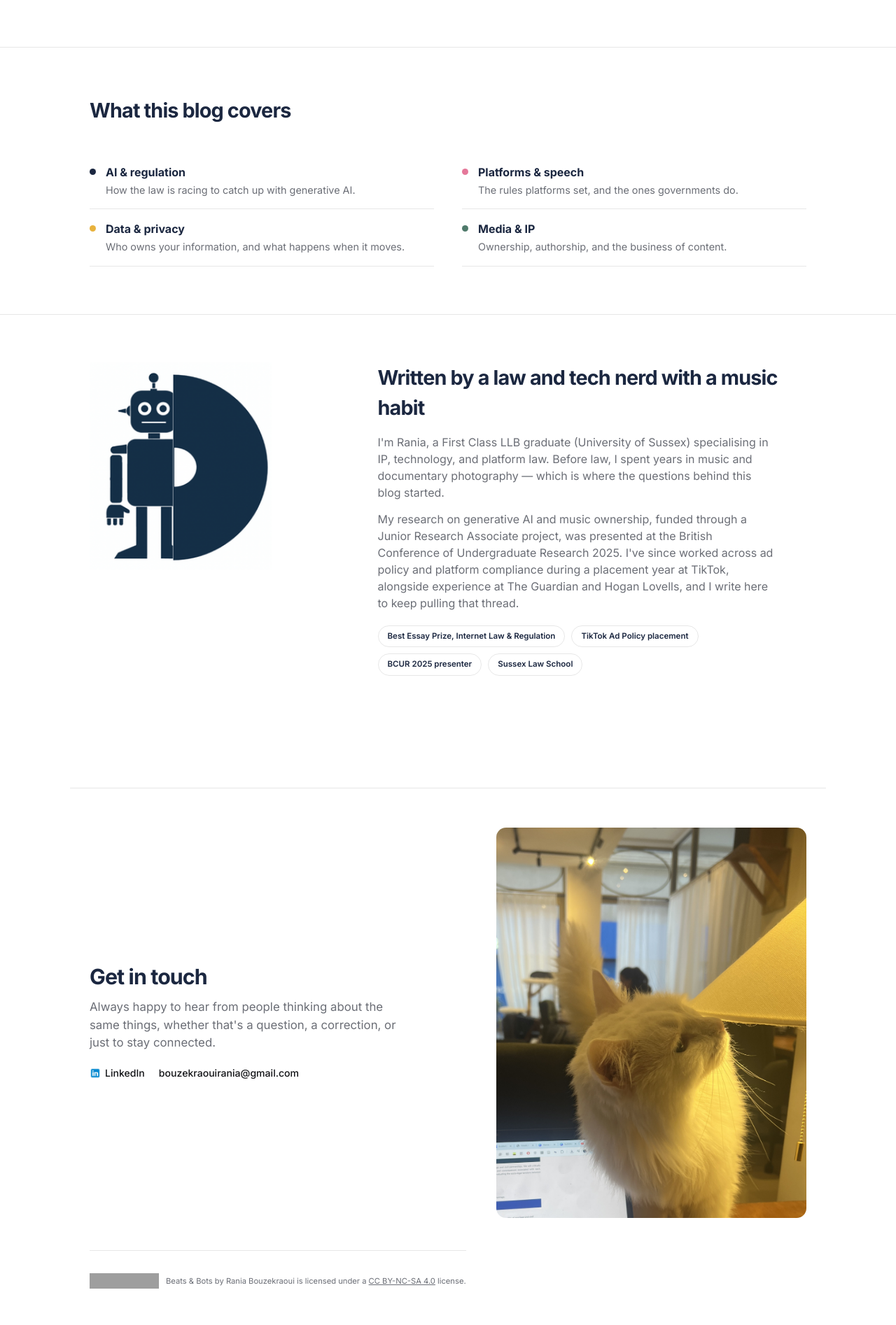
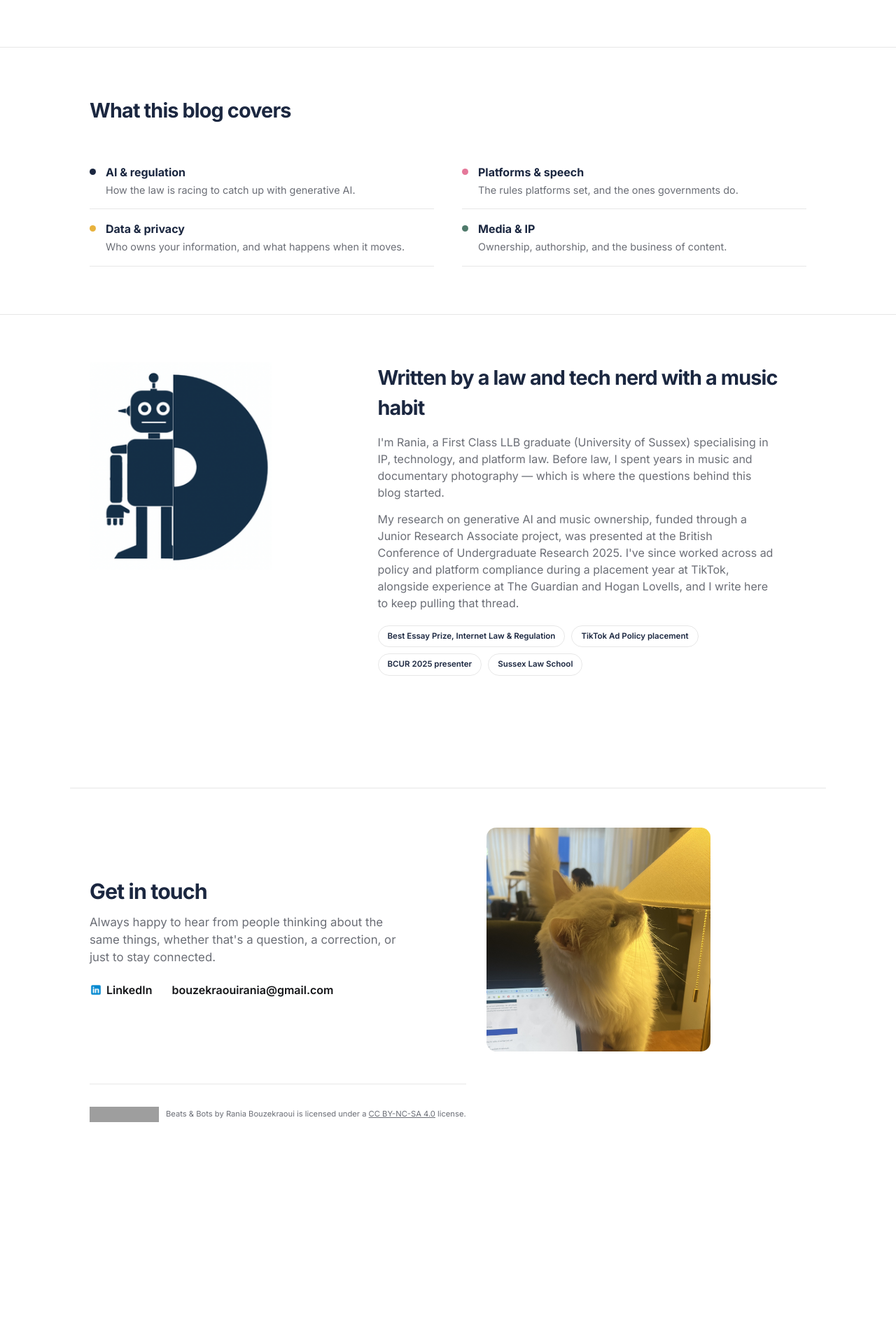
Before and after one commit to raniabouz/beats-and-bots, a Jekyll site: the page built from index.markdown, in a window 1280 px wide. Shown: the part 1411-3305 px from the top of the page at 70% size. Built offline with Jekyll 4.4.1, drawn with Linux system fonts in a browser that asks for light colours; after the commit the page ends 3067 px from its top, so only the background shows below that; grey boxes are pictures that could not be loaded.

Commit message:
fix contact pic

```diff
--- a/_layouts/default.html
+++ b/_layouts/default.html
@@ -239,16 +239,16 @@
     <div style="display:grid; grid-template-columns: 1.1fr 0.9fr; gap:40px; align-items:center;">
       <div>
         <h2 style="margin:0 0 14px; font-size:1.9rem; line-height:1.1; color:var(--navy);">Get in touch</h2>
-        <p style="color:var(--text-mute); font-size:1.05rem; max-width:44ch; margin:0 0 20px; line-height:1.5;">
+        <p style="color:var(--text-mute); font-size:1.05rem; max-width:44ch; margin:0 0 22px; line-height:1.5;">
           Always happy to hear from people thinking about the same things, whether that's a question, a correction, or just to stay connected.
         </p>
-        <ul class="foot-links" style="margin:0;">
-          <li><a href="https://www.linkedin.com/in/rania-bouzekraoui/" target="_blank" rel="noopener"><img src="{{ '/assets/images/linkedinicon.jpg' | relative_url }}" alt="" style="width:16px; height:16px;">LinkedIn</a></li>
-          <li><a href="mailto:bouzekraouirania@gmail.com" style="text-decoration:none; color:inherit; font-weight:500; font-size:0.88rem;">bouzekraouirania@gmail.com</a></li>
+        <ul class="foot-links" style="margin:0; gap:28px;">
+          <li><a href="https://www.linkedin.com/in/rania-bouzekraoui/" target="_blank" rel="noopener" style="font-size:1rem; font-weight:600;"><img src="{{ '/assets/images/linkedinicon.jpg' | relative_url }}" alt="" style="width:18px; height:18px;">LinkedIn</a></li>
+          <li><a href="mailto:bouzekraouirania@gmail.com" style="text-decoration:none; color:inherit; font-weight:600; font-size:1rem;">bouzekraouirania@gmail.com</a></li>
         </ul>
       </div>
 
-      <img src="{{ '/assets/images/footer-cat.jpg' | relative_url }}" alt="A cat interrupting family law revision" style="width:100%; border-radius:14px; display:block;">
+      <img src="{{ '/assets/images/footer-cat.jpg' | relative_url }}" alt="A cat interrupting family law revision" style="width:100%; max-width:320px; max-height:320px; object-fit:cover; border-radius:14px; display:block; margin-left:auto;">
     </div>
 
     <div style="display:flex; align-items:center; gap:10px; padding-top:32px; margin-top:32px; border-top:1px solid var(--line);">
```
Also changed, not shown: assets/images/footer-cat.jpg, 1 other file.
